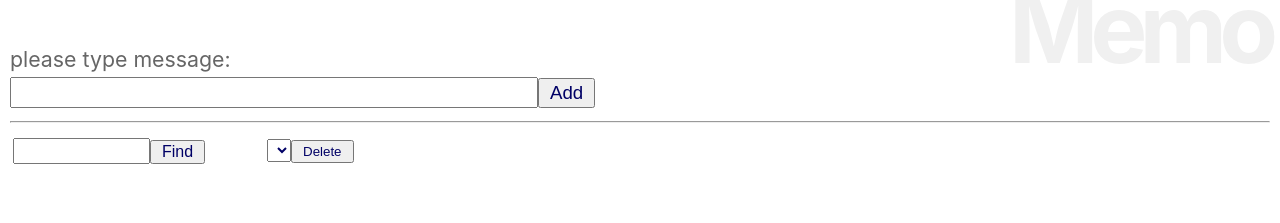
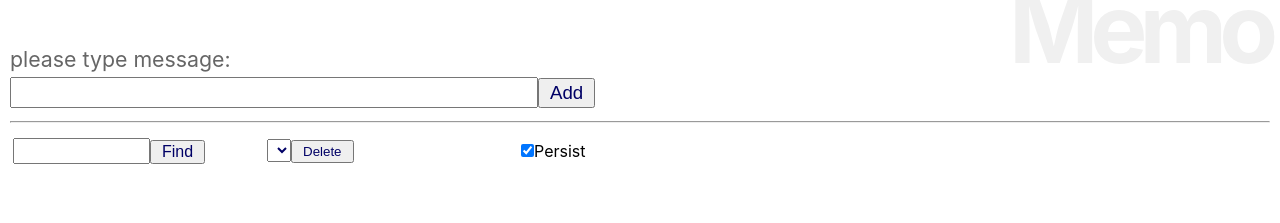
Before and after one commit to chiharakenta/react-memo-sample, a React (Create React App) app: page / in a window 1280 px wide. Shown: the top 223 px of the page. Built offline with nearby package versions, Linux system fonts and the light colour scheme.

Commit message:
add persist on off checkbox

```diff
--- a/src/App.js
+++ b/src/App.js
@@ -5,6 +5,7 @@
 import AddForm from './memo/AddForm';
 import FindForm from './memo/FindForm';
 import DeleteForm from './memo/DeleteForm';
+import PersistForm from './memo/PersistForm';
 
 // ステートのマッピング
 function mappingState(state) {
@@ -32,6 +33,7 @@
             <tr>
               <td style={this.td}><FindForm /></td>
               <td style={this.td}><DeleteForm /></td>
+              <td style={this.td}><PersistForm /></td>
             </tr>
           </tbody>
         </table>
--- /dev/null
+++ b/src/memo/PersistForm.js
@@ -0,0 +1,47 @@
+import React, { Component } from "react";
+import { connect } from "react-redux";
+import pstore from "../index";
+
+class PersistForm extends Component {
+  check = {
+    margin: "5px 0px"
+  };
+  lable = {
+    fontSize: "12pt",
+    color: "#006",
+    padding: "2px 10px"
+  };
+
+  constructor(props) {
+    super(props);
+    this.state = {
+      check: 'on'
+    };
+    this.doChange = this.doChange.bind(this);
+  }
+
+  doChange(e) {
+    let f = e.target.checked;
+    this.setState({
+      check: f ? 'on' : ''
+    });
+    if (f) {
+      pstore.persist();
+      pstore.flush();
+    } else {
+      pstore.pause();
+    }
+  }
+
+  render() {
+    return (
+      <div>
+        <label style={this.label}>
+          <input type="checkbox" id="check" size="40" onChange={this.doChange} style={this.check} checked={this.state.check} />Persist
+        </label>
+      </div>
+    );
+  }
+}
+
+export default connect((state)=>state)(PersistForm);
```
